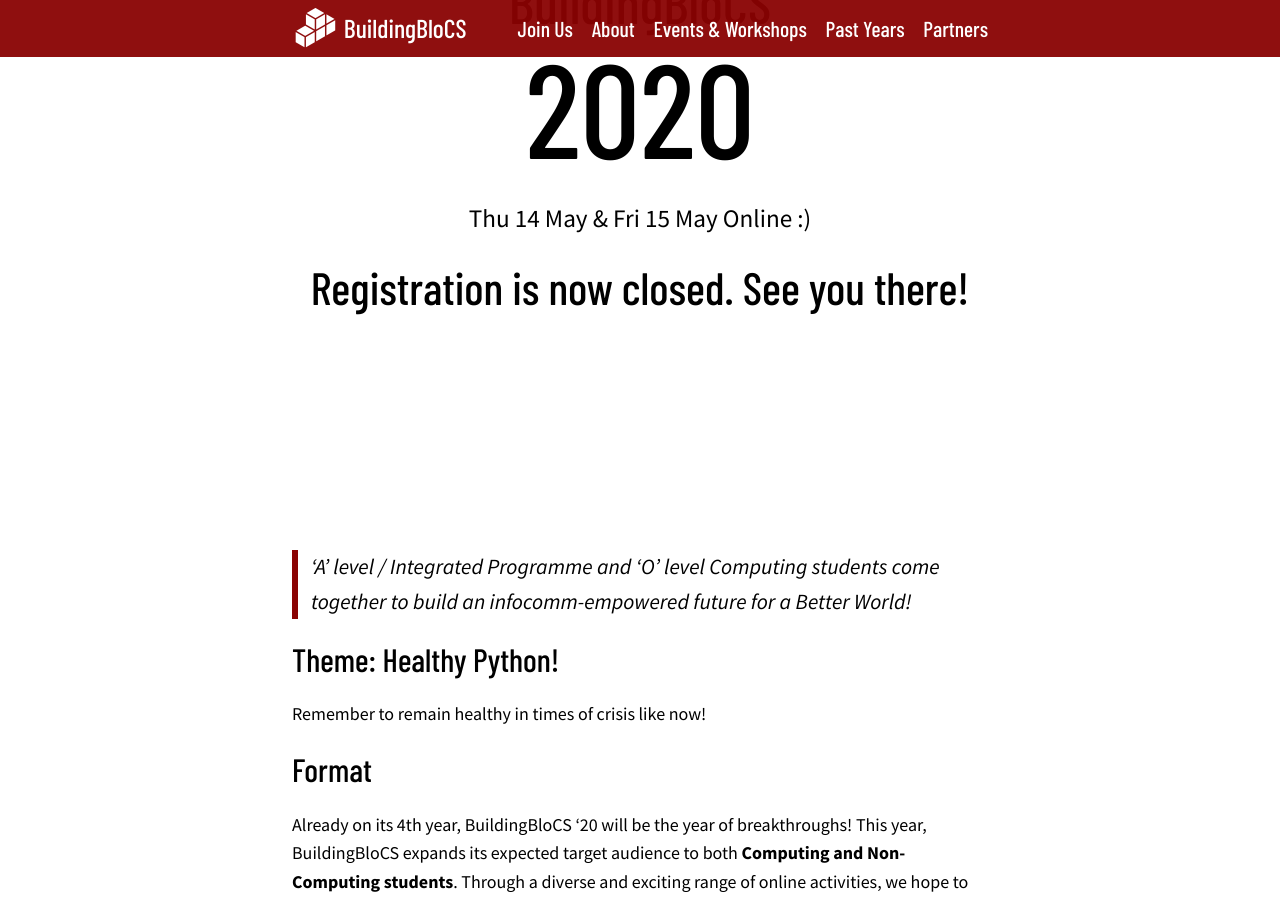
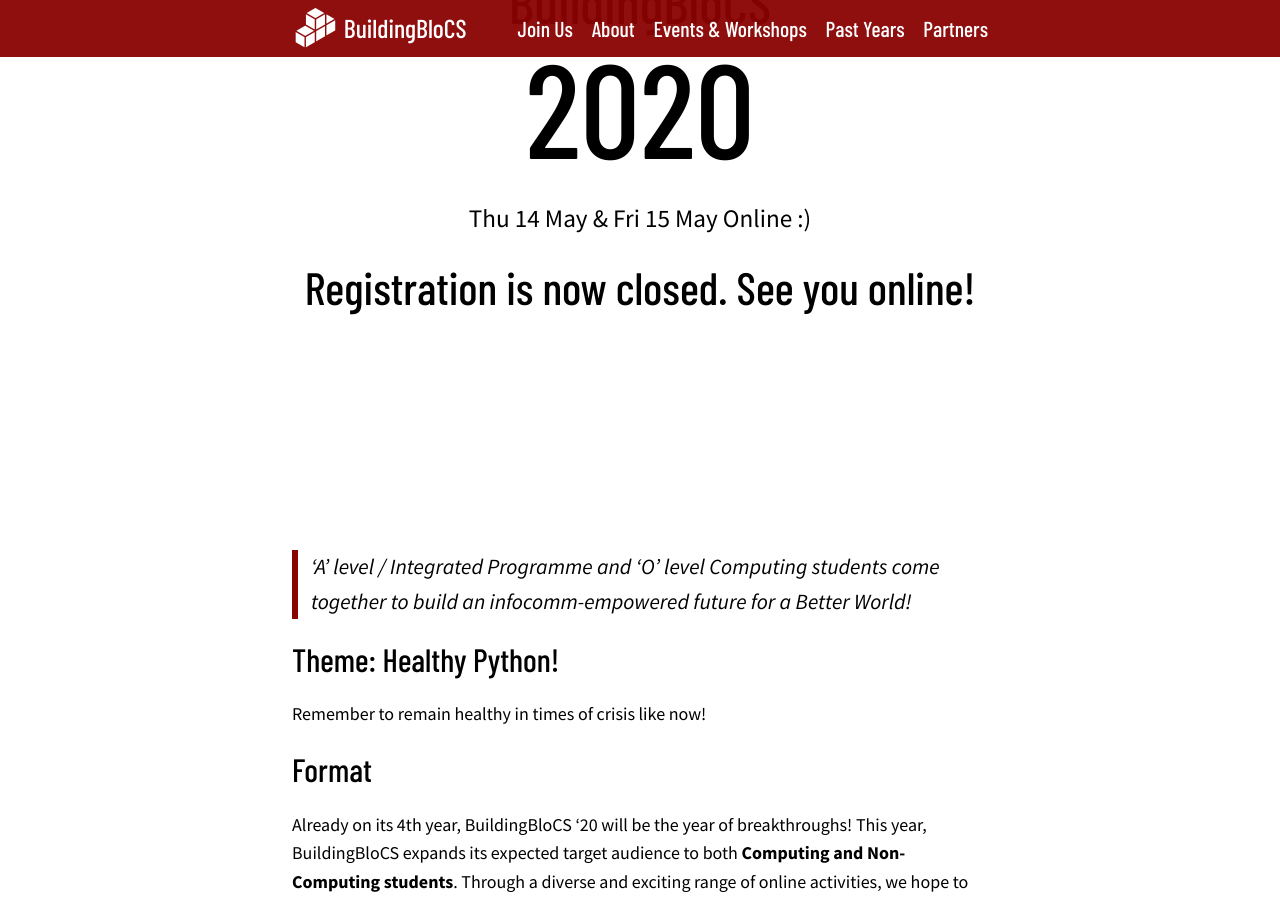
Before and after one commit to buildingblocs/2020, a Jekyll site: the page built from index.md, in a window 1280 px wide and 900 px high, scrolled down 332 px. Built offline with Jekyll 4.4.1, drawn with Linux system fonts in a browser that asks for light colours; some web fonts are replaced; a script that is not in the unit is left out.

Commit message:
Closed registration

```diff
--- a/index.md
+++ b/index.md
@@ -13,7 +13,7 @@ published: true
             {{ site.date }} {{ site.location }} :)
         </p>
 	<p>
-	    <h2>Registration is now closed. See you there!</h2>
+	    <h2>Registration is now closed. See you online!</h2>
 	</p>
 
 
```
